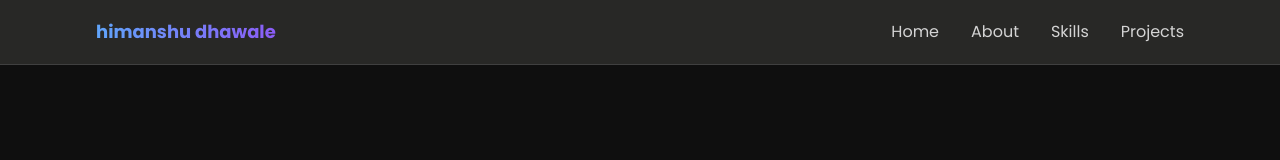
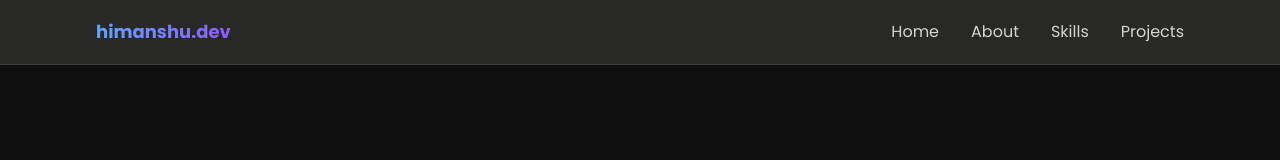
Before and after one commit to Himanshu-2728/himanshu-dhawale, a React (Vite) app: page / in a window 1280 px wide. Shown: the top 160 px of the page. Built offline with nearby package versions, Linux system fonts and the light colour scheme.

Commit message:
make logo redirect to website

```diff
--- a/src/App.jsx
+++ b/src/App.jsx
@@ -13,7 +13,11 @@ export default function App() {
       {/* Navbar */}
       <nav className="sticky top-0 z-50 border-b border-neutral-700 bg-[#2C2C2A]/90 backdrop-blur-sm">
         <div className="mx-auto flex h-16 max-w-6xl items-center justify-between px-5 sm:px-8">
-          <p className="text-lg font-bold  text-transparent bg-clip-text bg-gradient-to-r from-blue-400 to-violet-500 ">{"himanshu dhawale"}</p>
+          <p className="text-lg font-bold  text-transparent bg-clip-text bg-gradient-to-r from-blue-400 to-violet-500 hover:scale-[103%] transition ease-linear">
+            <a href="https://himanshudotdev.vercel.app/">
+              {"himanshu.dev"}
+            </a>
+          </p>
 
           {/* Desktop Nav */}
           <div className="hidden items-center gap-8 font-poppins text-neutral-300 md:flex">
```
